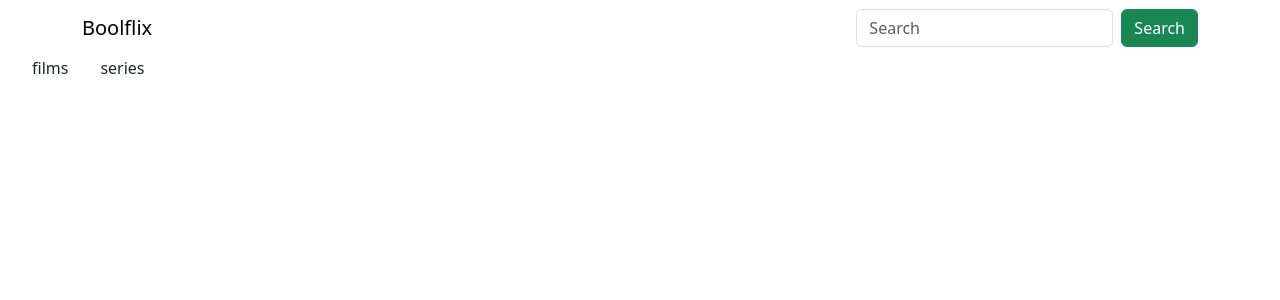
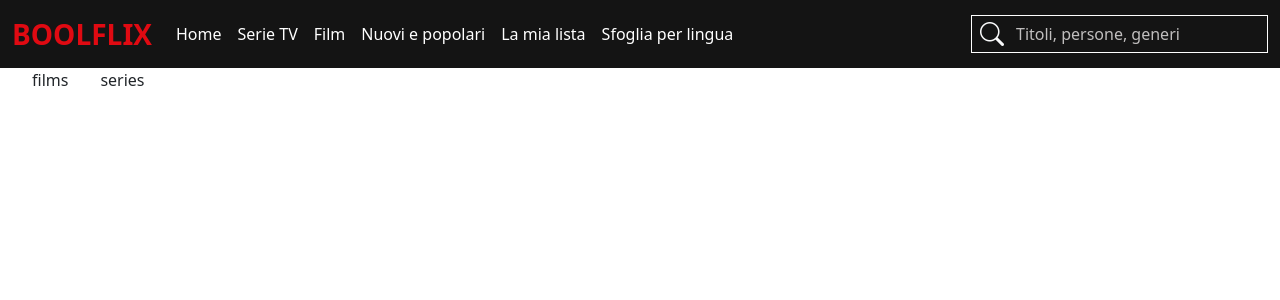
Before and after one commit to filippo-falcone/vite-boolflix, a Vue app: page / in a window 1280 px wide. Shown: the top 300 px of the page. Built offline with nearby package versions, Linux system fonts and the light colour scheme.

Commit message:
feat: add AppHeader Content

```diff
--- a/src/components/AppHeader.vue
+++ b/src/components/AppHeader.vue
@@ -6,7 +6,13 @@ export default {
     data() {
         return {
             store,
+            isActive: true
         };
+    },
+    methods:{
+        showSearchBar() {
+            this.isActive = !this.isActive;
+        }
     }
 }
 </script>
@@ -14,15 +20,37 @@ export default {
 <template>
     <header>
         <nav class="navbar navbar-expand-lg">
-            <div class="container">
-                <a class="navbar-brand" href="#">Boolflix</a>
+            <div class="container-fluid">
+                <a class="navbar-brand fs-3" href="#">Boolflix</a>
                 <button class="navbar-toggler" type="button" data-bs-toggle="collapse" data-bs-target="#navbarSupportedContent" aria-controls="navbarSupportedContent" aria-expanded="false" aria-label="Toggle navigation">
                     <span class="navbar-toggler-icon"></span>
                 </button>
-                <div class="collapse navbar-collapse justify-content-end" id="navbarSupportedContent">
+                <div class="collapse navbar-collapse" id="navbarSupportedContent">
+                    <ul class="navbar-nav me-auto mb-2 mb-lg-0">
+                        <li class="nav-item">
+                            <a class="nav-link active" aria-current="page" href="#">Home</a>
+                        </li>
+                        <li class="nav-item">
+                            <a class="nav-link" href="#">Serie TV</a>
+                        </li>
+                        <li class="nav-item">
+                            <a class="nav-link" href="#">Film</a>
+                        </li>
+                        <li class="nav-item">
+                            <a class="nav-link" href="#">Nuovi e popolari</a>
+                        </li>
+                        <li class="nav-item">
+                            <a class="nav-link" href="#">La mia lista</a>
+                        </li>
+                        <li class="nav-item">
+                            <a class="nav-link" href="#">Sfoglia per lingua</a>
+                        </li>
+                    </ul>
                     <div class="d-flex">
-                        <input class="form-control me-2" type="search" placeholder="Search" v-model="store.searchFilter">
-                        <button class="btn btn-success" @click="$emit('search')">Search</button>
+                        <div class="search-bar-container d-flex">
+                            <i class="bi bi-search text-light fs-4 ms-2" @click="$emit('search')"></i>
+                            <input class="search-bar form-control me-2" type="search" placeholder="Titoli, persone, generi" v-model="store.searchFilter">
+                        </div>
                     </div>
                 </div>
             </div>
@@ -30,4 +58,51 @@ export default {
     </header>
 </template>
 
-<style scoped lang="scss"></style>
+<style scoped lang="scss">
+@use '../style/partials/variables' as *;
+
+header {
+    background-color: $brand-primary;
+
+    .navbar {
+        .navbar-brand {
+            color: $brand-secondary;
+            font-weight: 700;
+            text-transform: uppercase;
+        }
+    }
+
+    .navbar-nav {
+        .nav-link {
+            color: $brand-light;
+            &.active {
+                color: $brand-light;
+            }
+            &:hover {
+                color: $brand-secondary;
+            }
+        }
+    }
+
+    .search-bar-container {
+        border: 1px solid $brand-light;
+
+        .bi-search {
+            cursor: pointer;
+        }
+
+        .search-bar {
+            color: $brand-light;
+            border: 0;
+            background-color: transparent;
+            &:focus {
+                color: $brand-light;
+                box-shadow: none;
+            }
+            &::placeholder {
+                color: #c0bebe;
+            }
+        }
+    }
+}
+</style>
--- a/src/style/partials/_variables.scss
+++ b/src/style/partials/_variables.scss
@@ -1,2 +1,3 @@
 $brand-primary: #141414;
 $brand-secondary: #e00a12;
+$brand-light: #ffffff
```
